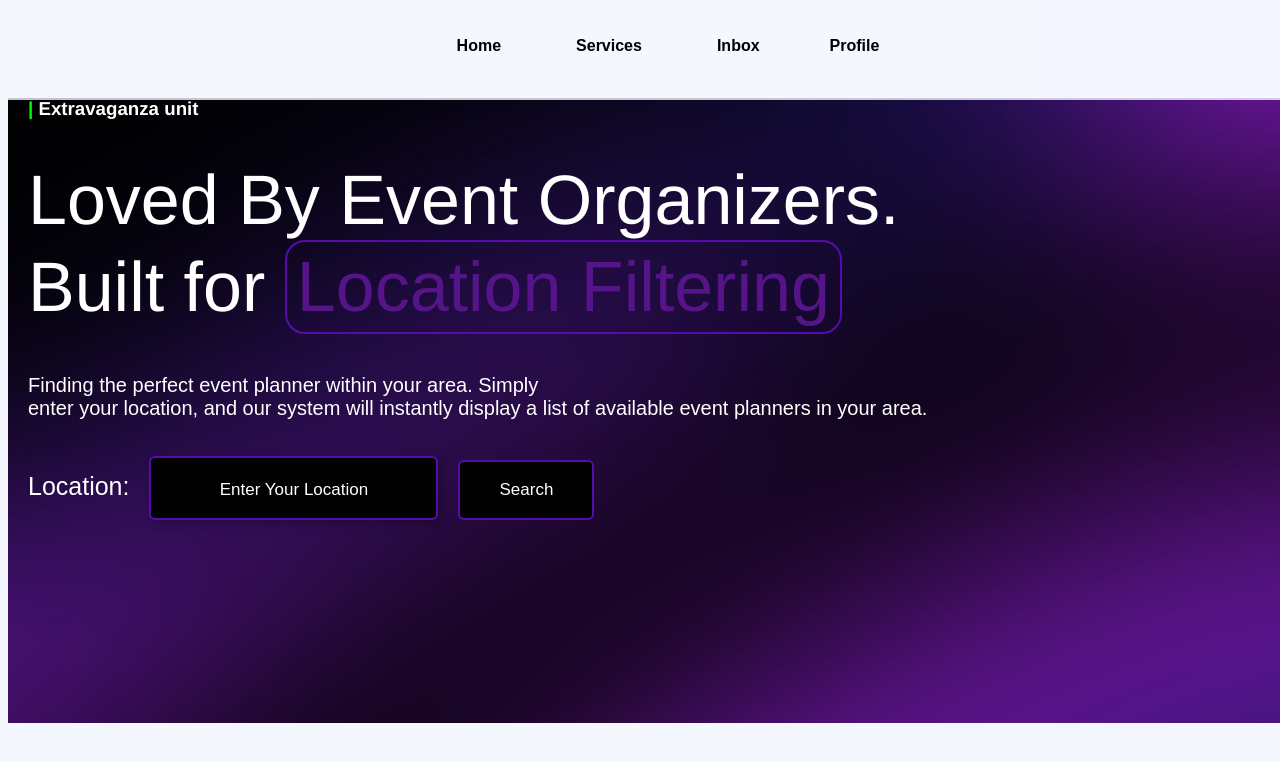
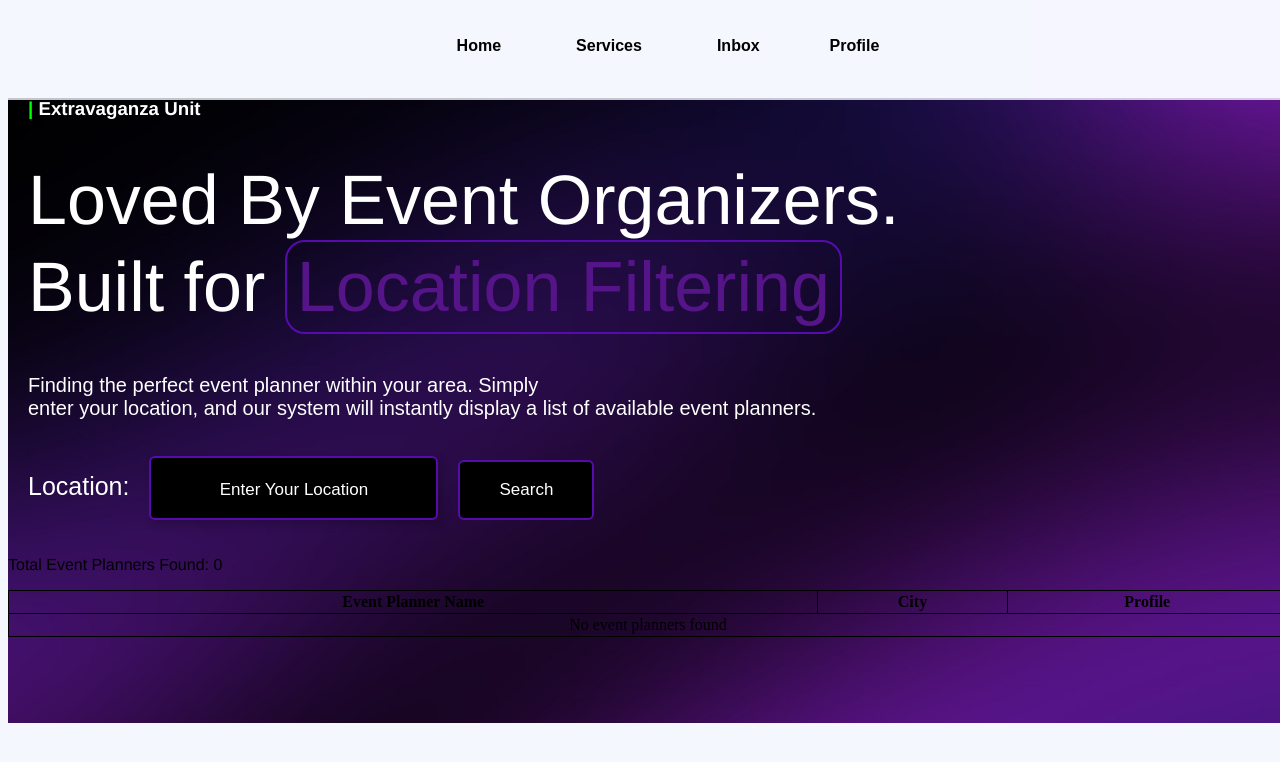
Before and after one commit to udanilokuhetti92/EventExtravaganza-Frontend, a React (Vite) app: page /LocationBase_Filtering in a window 1280 px wide. Shown: the top 762 px of the page. Built offline with nearby package versions, Linux system fonts and the light colour scheme.

Commit message:
create the basic Structure of planner suggestion table

```diff
--- a/src/location_filtering/location_filtering.jsx
+++ b/src/location_filtering/location_filtering.jsx
@@ -4,11 +4,21 @@ import "../location_filtering/location_filtering.css";
 import GoogleMapComponent from "../map/google_map_component";
 
 export default function LocationFiltering() {
-  const [location, setLocation] = useState(""); // State for input value
-  const [searchLocation, setSearchLocation] = useState(""); // State for triggering API call
+  const [eventPlanners, setEventPlanners] = useState([]);
+  const [location, setLocation] = useState("");
+  const [searchedLocation, setSearchedLocation] = useState("");
+
+  // Function to receive nameData from child
+  const handlePlannerData = (data) => {
+    if (Array.isArray(data)) {
+      setEventPlanners(data); // Ensure data is an array before setting state
+    } else {
+      console.error("Invalid data received: ", data);
+    }
+  };
 
   function handleSearch() {
-    setSearchLocation(location); // Update search location on button click
+    setSearchedLocation(location); // Trigger search with the inputted location
   }
 
   return (
@@ -16,7 +26,7 @@ export default function LocationFiltering() {
       <div className="container">
         <Navigation />
         <h3 className="h3">
-          <span className="green-pipe">|</span> Extravaganza unit
+          <span className="green-pipe">|</span> Extravaganza Unit
         </h3>
         <p className="p1">
           Loved By Event Organizers.
@@ -26,23 +36,64 @@ export default function LocationFiltering() {
         <p className="p2">
           Finding the perfect event planner within your area. Simply <br />
           enter your location, and our system will instantly display a list of
-          available event planners in your area.
+          available event planners.
         </p>
         <div className="google-map">
-          <GoogleMapComponent location={searchLocation} />
+          <GoogleMapComponent
+            location={searchedLocation}
+            sendEventPlanners={handlePlannerData}
+          />
         </div>
 
-        <span className="span1">Location:</span>
+        <label className="span1" htmlFor="location-input">Location:</label>
         <input
+          id="location-input"
           className="input1"
           type="text"
           placeholder="Enter Your Location"
           value={location}
-          onChange={(e) => setLocation(e.target.value)} // Update state on input change
+          onChange={(e) => setLocation(e.target.value)}
+          aria-label="Enter your location"
         />
-        <button className="button1" onClick={handleSearch}>
+        <button className="button1" onClick={handleSearch} aria-label="Search for event planners">
           Search
         </button>
+        <p className="event-count">Total Event Planners Found: {eventPlanners.length}</p>
+
+        <div>
+          <table>
+            <thead>
+              <tr>
+                <th>Event Planner Name</th>
+                <th>City</th>
+                <th>Profile</th>
+              </tr>
+            </thead>
+            <tbody>
+              {eventPlanners.length > 0 ? (
+                eventPlanners.map((planner, index) => (
+                  <tr key={index}>
+                    <td>{planner.FullName || "N/A"}</td>
+                    <td>{planner.City || "N/A"}</td>
+                    <td>
+                      {planner.profile ? (
+                        <a href={planner.profile} target="_blank" rel="noopener noreferrer">
+                          View Profile
+                        </a>
+                      ) : (
+                        "No Profile"
+                      )}
+                    </td>
+                  </tr>
+                ))
+              ) : (
+                <tr>
+                  <td colSpan="3" style={{ textAlign: "center" }}>No event planners found</td>
+                </tr>
+              )}
+            </tbody>
+          </table>
+        </div>
       </div>
     </div>
   );
```
